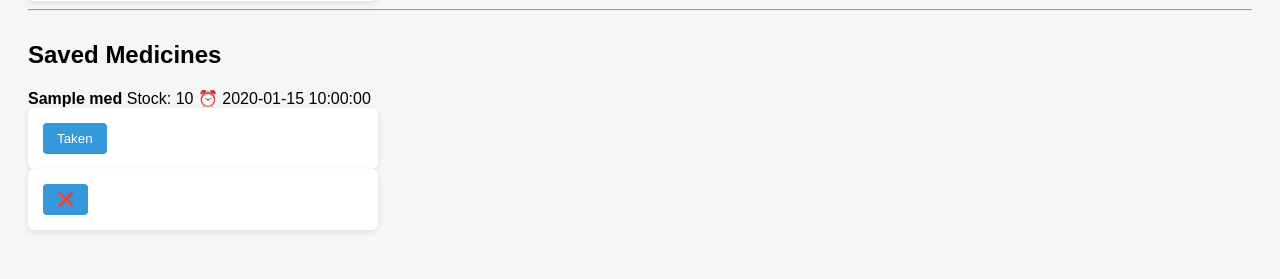
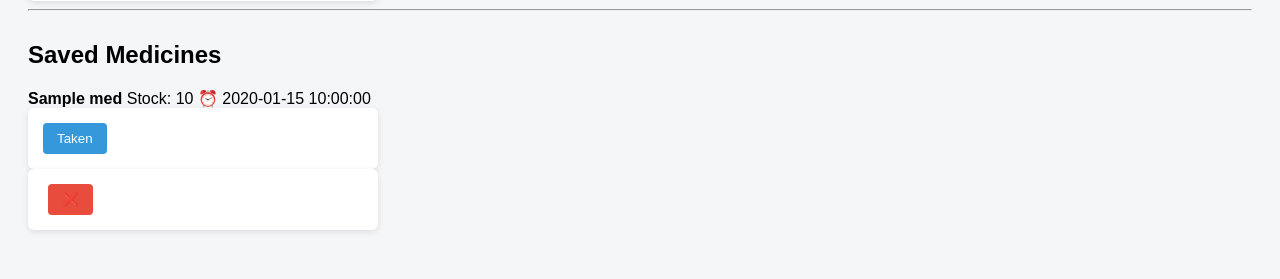
Before and after one commit to dhanush760/medicine-tracker-flask, a Flask app: template templates/index.html in a window 1280 px wide. Shown: the part 434-713 px from the top of the page. Run offline with Flask 3, Linux system fonts and the light colour scheme; the template is opened without the code that fills it: most values are stand-ins (such as "Sample title", 1, 10 or a date in 2020).

Commit message:
Update style.css

```diff
--- a/static/style.css
+++ b/static/style.css
@@ -58,3 +58,12 @@ li {
     font-weight: bold;
     margin-left: 10px;
 }
+
+.delete {
+    background: #e74c3c;
+    margin-left: 5px;
+}
+
+.delete:hover {
+    background: #c0392b;
+}
```
